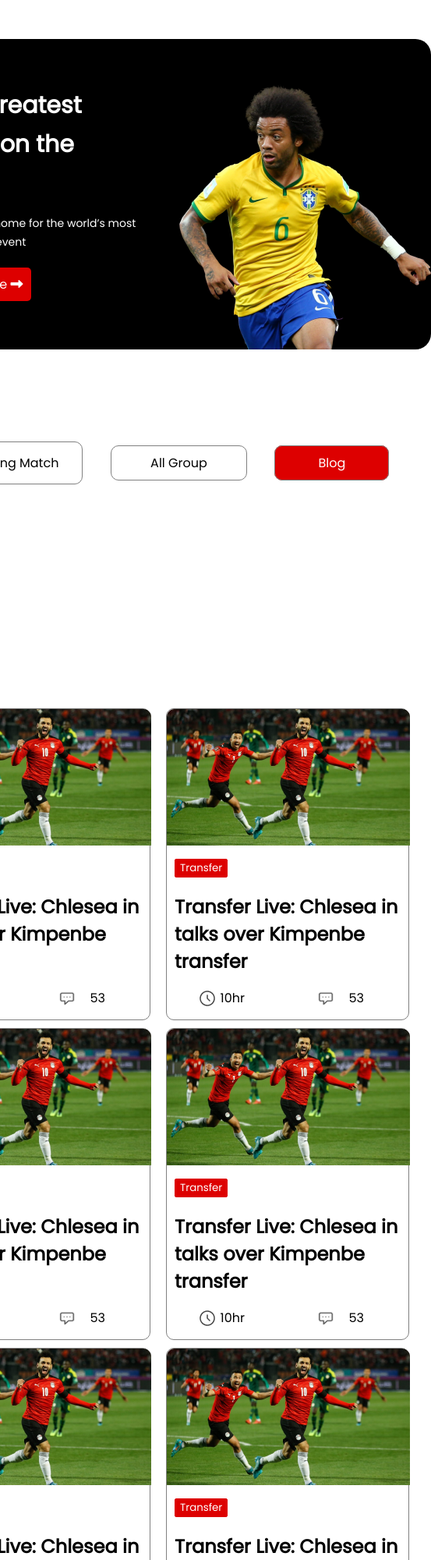
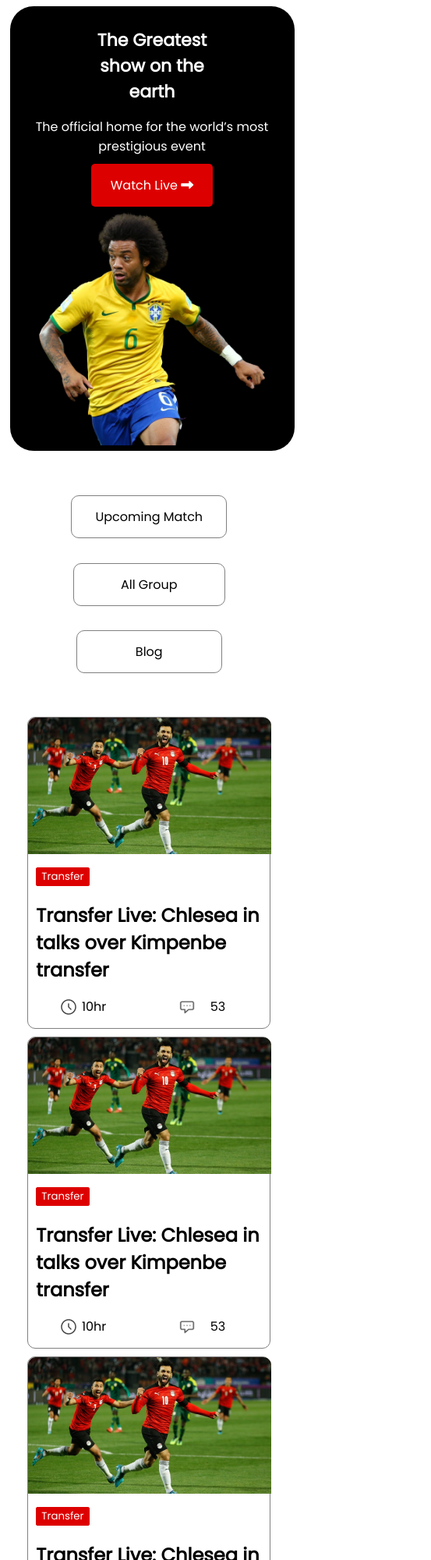
Before and after one commit to Joy5k/Assignment-two, a plain HTML site: page index.html in a window 390 px wide. Shown: the top 2000 px of the page at 78% size, 553 px wide, since content can reach past the window. Drawn offline with Linux system fonts and the light colour scheme.

Commit message:
final commit

```diff
--- a/style.css
+++ b/style.css
@@ -16,6 +16,7 @@
     background-color:black;
     border-radius: 30px;
     color: white;
+
 
 }
 
@@ -60,7 +61,7 @@
 }
 /* ---------------------------header-section -end-------------- */
 /* -------------------main----------------- */
-main{
+ main{ padding: 3% 5% 0 3%;
     display:flex;
     justify-content: space-evenly;
     margin-bottom: 130px;
@@ -176,6 +177,7 @@ main{
 
 
 /* ----------------------------footer start---------------- */
+
 .footer-section{
     background-color: black;
     height: 400px;
@@ -235,8 +237,10 @@ hr{
 
 
 /* ------------------------------responsive sector start-------------- */
-@media only screen and (max-width:922px) {
-    body{
+@media only screen and (min-width:577px) and (max-width:988px) {
+
+
+body{
         width:100vw;
     }
     .first-container{
@@ -293,7 +297,7 @@ hr{
         display: grid;
         grid-template-rows: repeat(2,1fr);
         justify-content: center;
-        height:2000px;
+        height:1770px;
         margin-bottom: 60px;
     }
     .side-bar{
@@ -307,7 +311,7 @@ hr{
 
     }
     .first-div{
-
+        flex-grow: 1;
     }
     .first-div a{
         border: 1px solid gray;
@@ -321,6 +325,7 @@ hr{
         transition: 0.5s;
     }
     .first-div a:hover{
+        border:none;
         background-color: #DD0000;
         color: #fff;
     }
@@ -377,11 +382,11 @@ footer{
  }
  .footer-section{
     background-color: black;
-    height: 250px;
+    height:432px;
+}
 
-}
 .footer-title h1{
-    color: #fff;
+
     text-align: center;
     font-weight: 600;
     font-size: 30px;
@@ -401,7 +406,125 @@ hr{
     justify-content: center;
 
 }
+}
+
+ /* --------------------------------footer end--------------- */
+
+ /* -------------mobile view-------start------------ */
+ @media screen and (max-width:576px) {
+    header{
+        display: flex;
+    }
+    .first-container{
+        margin: 0;
+        margin-right: 0;
+        width: 100vw;
+    }
+  .header-section {
+    flex-direction: column;
+    width: 365px;
+    height: 570px;
+    padding: 20px 50px 0;
+    align-items: center;
+}
+
+.first-info{
+    width: 312px;
+    height: 210px;
+    display: flex;
+    flex-direction: column;
+    align-items: center;
+    justify-content: center;
+    padding: 0 ;
+    height: 500px;
+    margin:0;
+}
+.first-container{
+    display: flex;
+    flex-direction:column-reverse ;
+    justify-content: center;
+    align-items: center;
+}
+.first-img img {
+    width: 290px;
+    height: 300px;
+    margin-top: 0;
+}
+
+.first-info h1{
+    text-align: center;
+    margin-top: 0;
+    font-size: 22px;
+    line-height: 33px;
+
+}
+.first-info p{
+    margin-bottom: 10px;
+    text-align: center;
+
+}
+.first-btn{
+    padding: 15px 25px;
+}
+/* -----------------side bar ---------------- */
+ .side-bar{
+    background:none;
+    border-radius: 10px;
+    width:312px;
+    height: 320px;
+    display: flex;
+    flex-direction:column;
+    justify-content: space-evenly;
+    align-items: center;
+}
+
+.first-link,.second-link,.third-link{
+    border: 1px solid gray;
+}
+/* -----------------side bar end ---------------- */
+/* ---------------------------article part-start------------ */
+ main{
+    justify-items: center;
+    height: 3580px;
+    display:grid;
+    grid-template-columns: repeat(1,1fr);
+    margin-bottom: 450px;
+}
+.article{
+    display: grid;
+    grid-template-columns: repeat(1,1fr);
+    grid-row-gap: 10px;
+    grid-column-gap: 20px;
+    height: 3700px;
+    margin-bottom: 6000px;
+    justify-items: stretch;
+    align-items: end;
+    justify-content: space-around;
+    align-content: center;
+    display: block;
+}
 
 
- /* --------------------------------footer end--------------- */
+/* ---------------------------article part-end------------ */
+/* --------------------------footer-section---------------- */
+
+.footer-section{
+    background-color: black;
+    height:432px;
 }
+
+
+.footer-item ul {
+    display: grid;
+    grid-template-columns: 1fr;
+    grid-column-gap: 15px;
+    text-align: center;
+
+    }
+.icons{
+    margin: 0;
+
+}
+    }
+/* ---------------footer-section end--------------- */
+ /* -------------mobile view-------end------------ */
```
Also changed, not shown: index.html (+2 -1 lines).
